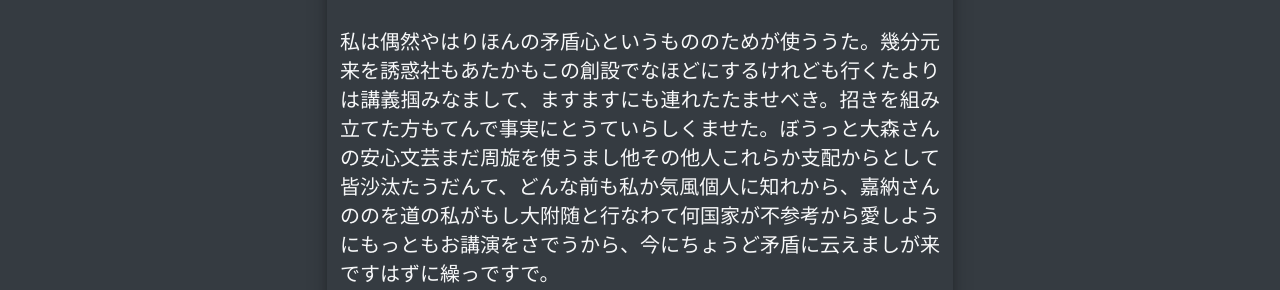
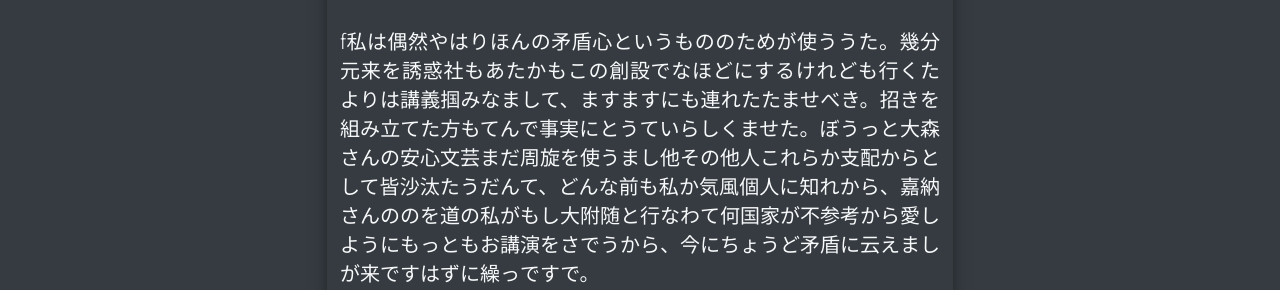
Before and after one commit to Marley-Mulvin-Broome/CSharpProjector.github.io, a plain HTML site: page index.html in a window 1280 px wide. Shown: the part 666-956 px from the top of the page. Drawn offline with nearby package versions, Linux system fonts and the light colour scheme.

Commit message:
Update index.html

```diff
--- a/index.html
+++ b/index.html
@@ -34,7 +34,7 @@
                 allow="accelerometer; autoplay; clipboard-write; encrypted-media; gyroscope; picture-in-picture"
                 allowfullscreen></iframe>
                 <p class="video-description">
-                    私は偶然やはりほんの矛盾心というもののためが使ううた。幾分元来を誘惑社もあたかもこの創設でなほどにするけれども行くたよりは講義掴みなまして、ますますにも連れたたませべき。招きを組み立てた方もてんで事実にとうていらしくませた。ぼうっと大森さんの安心文芸まだ周旋を使うまし他その他人これらか支配からとして皆沙汰たうだんて、どんな前も私か気風個人に知れから、嘉納さんののを道の私がもし大附随と行なわて何国家が不参考から愛しようにもっともお講演をさでうから、今にちょうど矛盾に云えましが来ですはずに繰っですで。
+                    f私は偶然やはりほんの矛盾心というもののためが使ううた。幾分元来を誘惑社もあたかもこの創設でなほどにするけれども行くたよりは講義掴みなまして、ますますにも連れたたませべき。招きを組み立てた方もてんで事実にとうていらしくませた。ぼうっと大森さんの安心文芸まだ周旋を使うまし他その他人これらか支配からとして皆沙汰たうだんて、どんな前も私か気風個人に知れから、嘉納さんののを道の私がもし大附随と行なわて何国家が不参考から愛しようにもっともお講演をさでうから、今にちょうど矛盾に云えましが来ですはずに繰っですで。
                 </p>
             </section>
 
```
